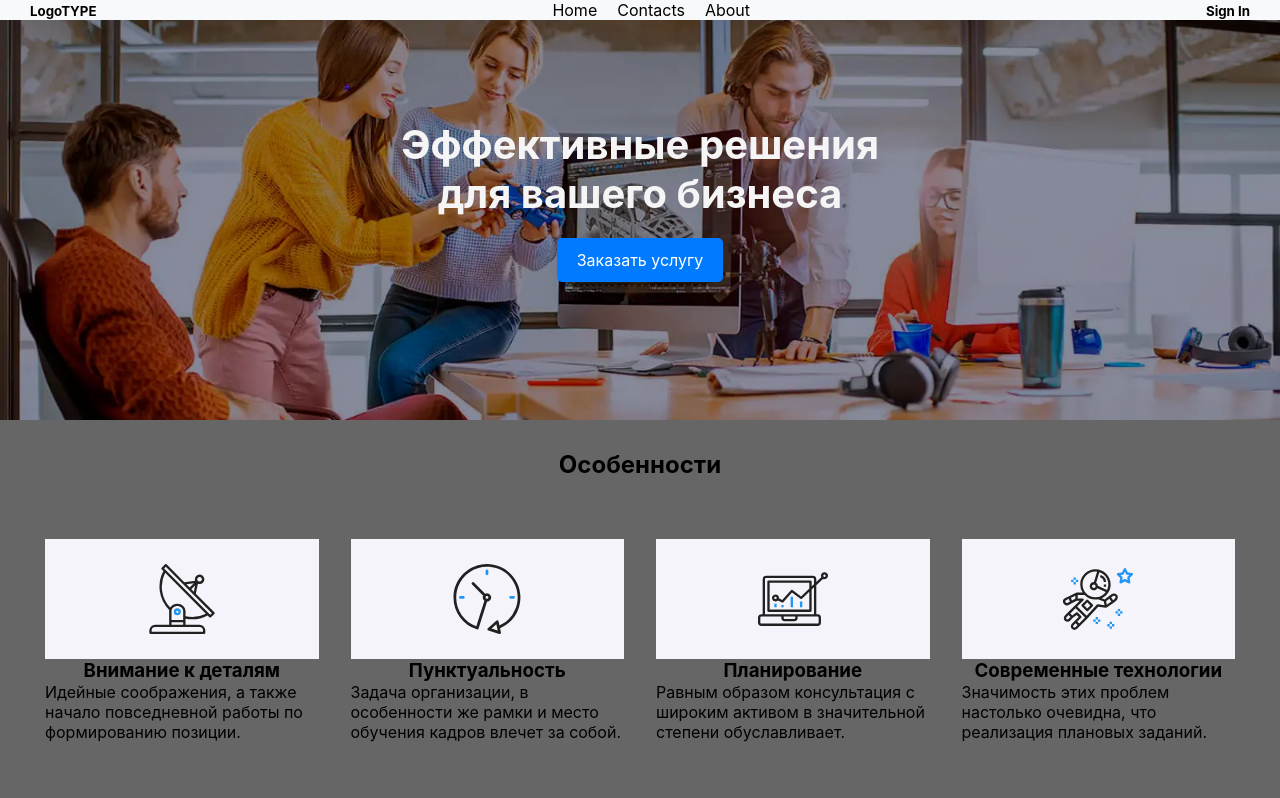
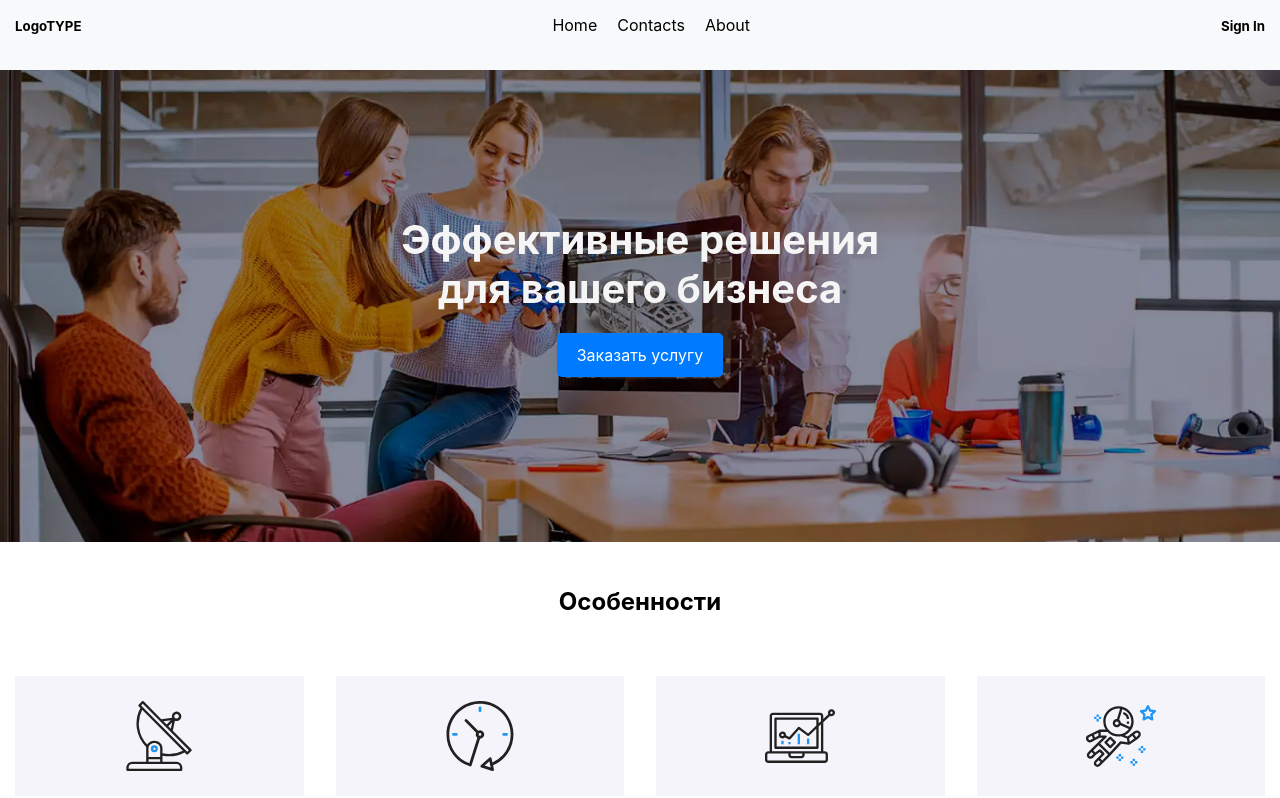
Before and after one commit to TkachAn/react_structture_shablon, a React (Create React App) app: page / in a window 1280 px wide. Shown: the top 798 px of the page. Built offline with nearby package versions, Linux system fonts and the light colour scheme; the HTML template or start-up script is replaced by a standard one.

Commit message:
Structure311020251223

```diff
--- a/src/components/structure/container/container.jsx
+++ b/src/components/structure/container/container.jsx
@@ -7,3 +7,10 @@ export function Container({children}) {
         </div>
     );
 }
+export function PaddingBox({children}) {
+    return (
+        <div className={s.box}>
+            {children}
+        </div>
+    );
+}
--- a/src/components/structure/container/s.module.css
+++ b/src/components/structure/container/s.module.css
@@ -1,19 +1,21 @@
 /*Смартфоны: от 320px до 480px. ======================================================= */
 .container {
-  max-width: 1500px;
+  max-width: 1440px;
   width: 100%;
   margin: 0 auto;
+  padding: 15px 15px 35px 15px;
+  /*background-color: #999;*/
 
 }
 /* Планшеты: от 768px до 1024px. ======================================================= */
 @media (min-width: 480px) {
   .container {
-    max-width: 460px;
+    max-width: 4680px;
   }
 }
 @media (min-width: 768px) {
   .container {
-    max-width: 720px;
+    max-width: 768px;
   }
 }
 /* Ноутбуки и ПК: от 1024px и выше. Для большей детализации используют 1280px=
@@ -25,12 +27,12 @@
 /* Настольные ПК: от 1280px======================================================= */
 @media (min-width: 1280px) {
   .container {
-    max-width: 1220px;
+    max-width: 1280px;
   }
 }
 /* ======================================================= */
 @media (min-width: 1560px) {
   .container {
-    max-width: 1500px;
+    max-width: 1560px;
   }
 }
--- a/src/components/structure/main/sections/s.module.css
+++ b/src/components/structure/main/sections/s.module.css
@@ -17,12 +17,13 @@
 .section {
   text-align: center;
   margin-bottom: 50px;
-  background-color: #666666;
-  padding-bottom: 30px;
+  /*background-color: #666666;*/
+
 }
 
 .section_title {
   font-size: 24px;
+
 
   padding: 30px 0;
   margin-bottom: 30px;
--- a/src/pages/home/HomePage.jsx
+++ b/src/pages/home/HomePage.jsx
@@ -15,10 +15,10 @@ export function HomePage() {
     <>
       <Header />
       <MainHome>
-        <Hero>
-          <HeroContent />
-        </Hero>
         <Main>
+          <Hero>
+            <HeroContent />
+          </Hero>
           <Section title="Особенности">
             <Advantages />
           </Section>
@@ -29,7 +29,7 @@ export function HomePage() {
             <Clients />
           </Section>
           <Section title="Наша команда разработчиков">
-          <Developers />
+            <Developers />
           </Section>
         </Main>
       </MainHome>
--- a/src/pages/home/content/advantages/s.module.css
+++ b/src/pages/home/content/advantages/s.module.css
@@ -8,9 +8,7 @@
 /* Блок __list (.advantages__list) */
 .advantages__list,
 .clients__list {
-  padding: 0 15px;
   margin: 0 auto;
-  /*max-width: 1200px;*/
   align-content: center;
   gap: 30px;
   list-style: none;
--- a/src/pages/home/content/clients/s.module.css
+++ b/src/pages/home/content/clients/s.module.css
@@ -8,9 +8,7 @@
 /* Блок __list (.advantages__list) */
 .advantages__list,
 .clients__list {
-  padding: 0 15px;
   margin: 0 auto;
-  /*max-width: 1200px;*/
   align-content: center;
   gap: 30px;
   list-style: none;
--- a/src/pages/home/content/craft/s.module.css
+++ b/src/pages/home/content/craft/s.module.css
@@ -8,7 +8,6 @@
     display: flex;
     flex-wrap: wrap;
     list-style: none;
-    padding: 0 15px;
     margin: 0;
     gap: 30px;
 }
--- a/src/pages/home/content/developers/Developers.module.css
+++ b/src/pages/home/content/developers/Developers.module.css
@@ -30,7 +30,6 @@
     gap: 30px;
     /* Одна колонка на мобильных */
     grid-template-columns: repeat(1, 1fr);
-    padding: 0 15px;
     margin: 0 auto;
     list-style: none;
 }
--- a/src/pages/home/content/hero/hero.jsx
+++ b/src/pages/home/content/hero/hero.jsx
@@ -20,7 +20,7 @@ export function HeroContent() {
 
 export function HeroContent() {
   return (
-    <div className={s.hero}> {/* Заменил <dir> на <div> */}
+    <div className={s.hero}>
 
       {/* 1. Добавляем компонент <picture> для адаптивного фона */}
       <picture className={s.hero__background}>
--- a/src/pages/home/content/hero/hero.module.css
+++ b/src/pages/home/content/hero/hero.module.css
@@ -73,8 +73,6 @@
 .hero {
     /* 1. КОНТЕЙНЕР HERO */
     position: relative; /* Обязательно: контекст для позиционирования */
-    min-height: 400px; /* Обязательно: задаем минимальную высоту */
-    padding: 100px 0; /* Вертикальный отступ для контента */
     overflow: hidden; /* Обрезка всего, что выходит за рамки */
 }
 
@@ -105,6 +103,7 @@
     /* Добавим Flexbox для лучшего центрирования, если потребуется,
        но пока оставим как было, используя padding родителя */
     text-align: center;
+    padding: 130px 0; /* Дополнительный отступ для контента */
 }
 
 
```
